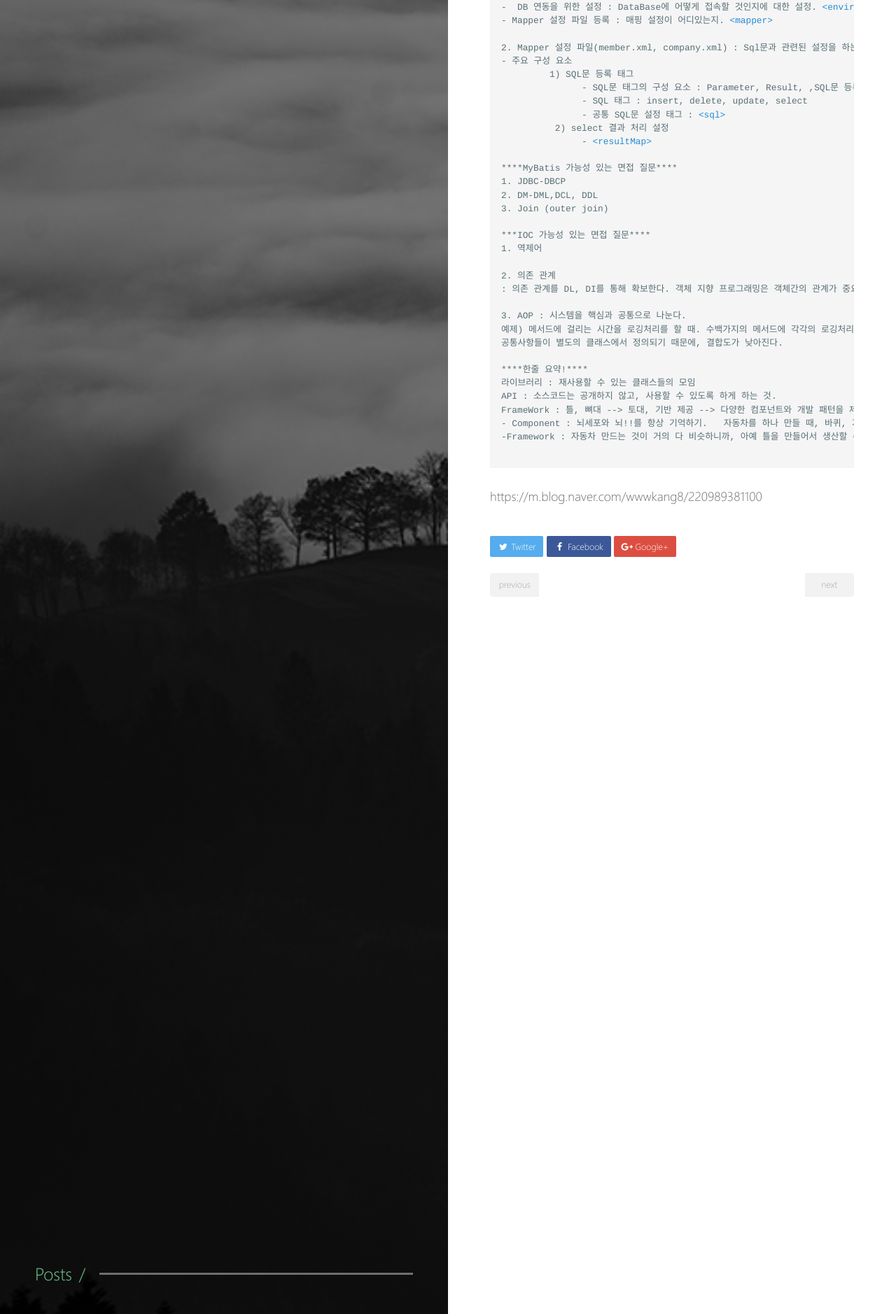
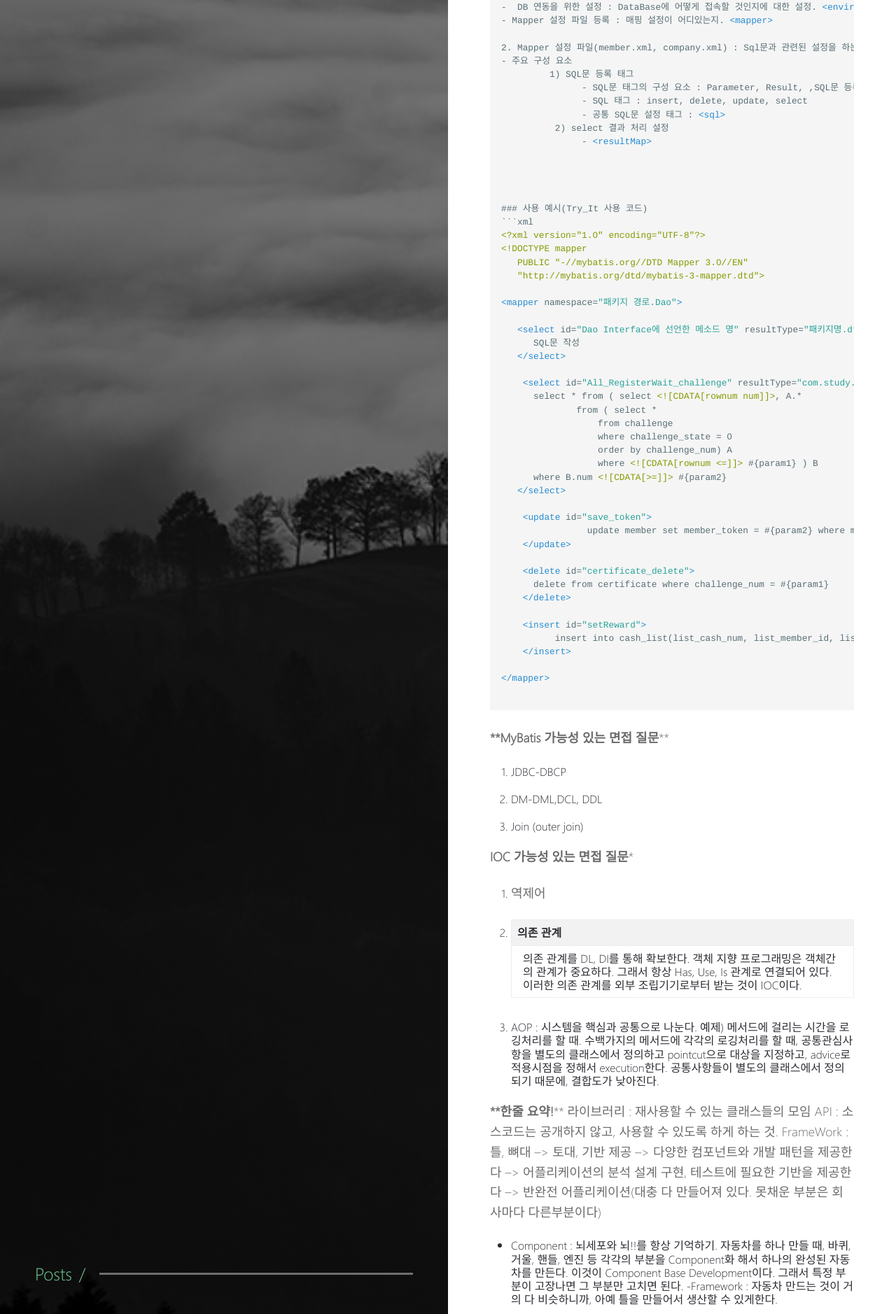
Before and after one commit to songchimin/songchimin, a Jekyll site: the page built from _posts/2020-01-16-Mybatis.md, in a window 1280 px wide. Shown: the part 542-2420 px from the top of the page at 70% size. Built offline with Jekyll 4.4.1, drawn with Linux system fonts in a browser that asks for light colours; some of the changed text lies outside the part shown.

Commit message:
사용법 추가

````diff
--- a/_posts/2020-01-16-Mybatis.md
+++ b/_posts/2020-01-16-Mybatis.md
@@ -1,12 +1,13 @@
 ---
 layout: post
-title: "Mybatis"
+title: "Mybatis? 사용"
 categories:
   - Markup
 tags:
   - java
   - spring
   - info
+  - xml
 ---
 
 ## Mybatis.
@@ -39,6 +40,52 @@ tags:
           2) select 결과 처리 설정
                - <resultMap>
 
+
+
+
+### 사용 예시(Try_It 사용 코드)
+```xml
+<?xml version="1.0" encoding="UTF-8"?>
+<!DOCTYPE mapper
+   PUBLIC "-//mybatis.org//DTD Mapper 3.0//EN"
+   "http://mybatis.org/dtd/mybatis-3-mapper.dtd">
+
+<mapper namespace="패키지 경로.Dao">
+
+   <select id="Dao Interface에 선언한 메소드 명" resultType="패키지명.dto or 타입">
+      SQL문 작성
+   </select>
+
+    <select id="All_RegisterWait_challenge" resultType="com.study.springboot.dto.ChallengeDto">
+      select * from ( select <![CDATA[rownum num]]>, A.*
+              from ( select *
+                  from challenge
+                  where challenge_state = 0
+                  order by challenge_num) A
+                  where <![CDATA[rownum <=]]> #{param1} ) B
+      where B.num <![CDATA[>=]]> #{param2}
+   </select>
+
+    <update id="save_token">
+   		update member set member_token = #{param2} where member_id  = #{param1}
+    </update>
+
+    <delete id="certificate_delete">
+      delete from certificate where challenge_num = #{param1}
+    </delete>
+
+    <insert id="setReward">
+          insert into cash_list(list_cash_num, list_member_id, list_cash_content, list_cash_check) values(list_cash_seq.nextval, #{param1}, #{param2}, 2)
+    </insert>
+
+</mapper>
+
+```
+
+
+
+
+
 ****MyBatis 가능성 있는 면접 질문****
 1. JDBC-DBCP
 2. DM-DML,DCL, DDL
````
